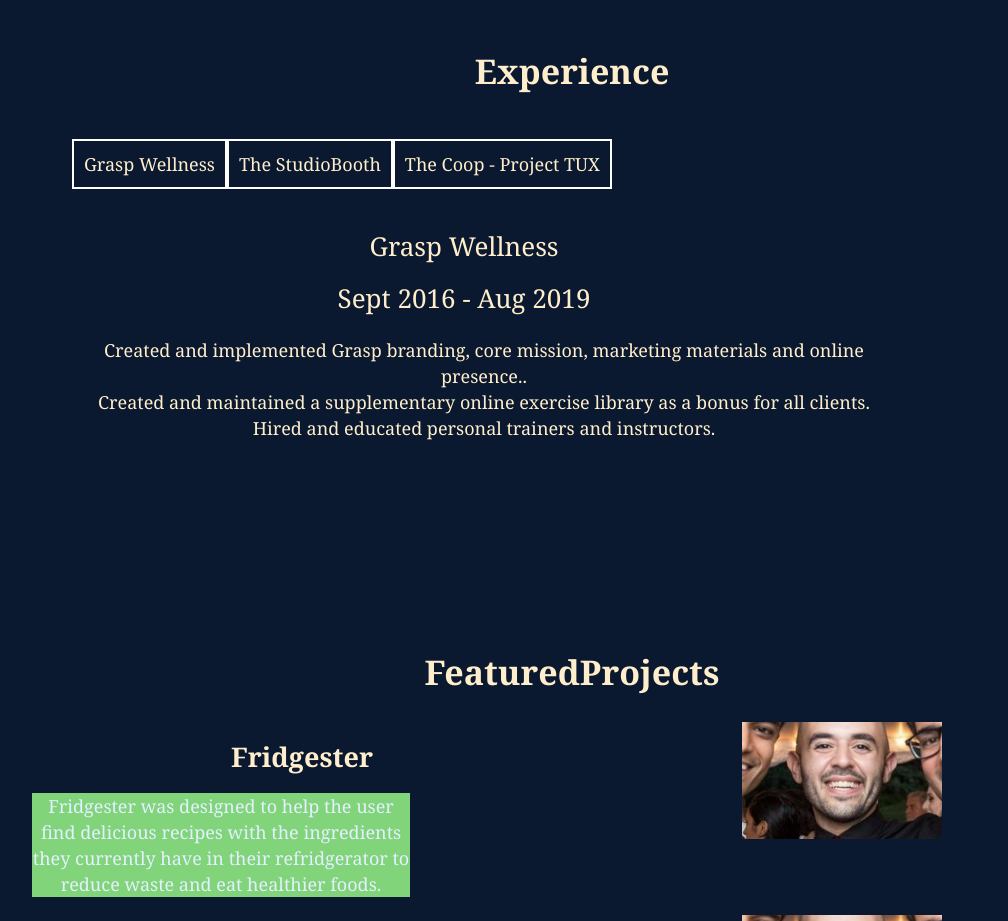
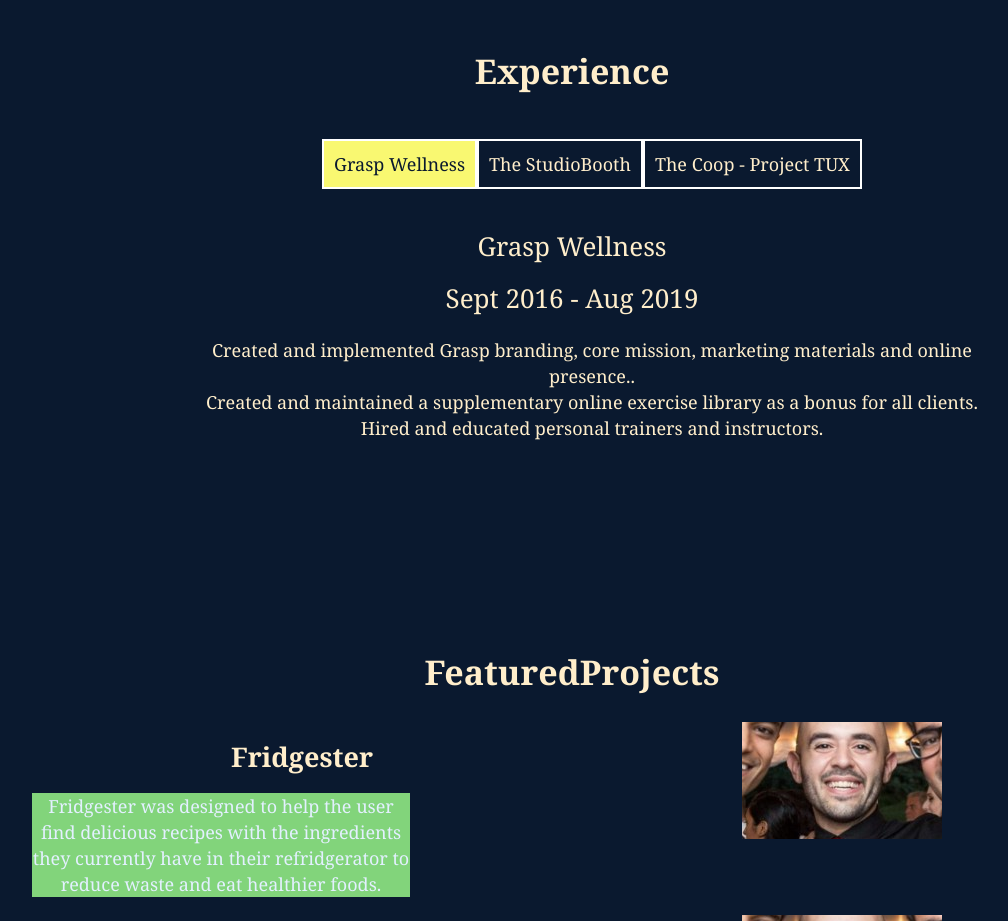
Before and after one commit to dscription/gatsby-portfolio-v1, a Gatsby site: page / in a window 1280 px wide. Shown: the part 1880-2801 px from the top of the page, without its empty margins (68-1076 px from the left). Built offline with nearby package versions, Linux system fonts and the light colour scheme; Gatsby itself is replaced by a stand-in of ours.

Commit message:
refactor featured projects

```diff
--- a/src/components/global.js
+++ b/src/components/global.js
@@ -10,11 +10,10 @@
   box-sizing: border-box;
   overflow-y: scroll;
 }
-body {
+  body {
   margin: 0;
   -webkit-font-smoothing: antialiased;
   -moz-osx-font-smoothing: grayscale;
-  ${'' /* color: hsla(0, 0%, 0%, 0.8); */}
   font-family: georgia, serif;
   font-weight: normal;
   word-wrap: break-word;
@@ -25,6 +24,15 @@
   font-feature-settings: "kern", "liga", "clig", "calt";
 }
 
+  button:hover {
+    background-color: ${props => props.theme.colors.accent};
+    color: ${props => props.theme.colors.background}
+  }
+
+  a:hover {
+    color: ${props => props.theme.colors.accent}
+  }
+
 `
 
 export default GlobalStyle
--- a/src/components/layouts/Featured.js
+++ b/src/components/layouts/Featured.js
@@ -1,46 +1,14 @@
 import React from "react"
-import { useStaticQuery, graphql } from "gatsby"
 import styled from "styled-components"
+import { Heading } from "../utilities"
 import { StaticImage } from "gatsby-plugin-image"
 
-const Featured = () => {
-  const data = useStaticQuery(graphql`
-    query {
-      allMarkdownRemark(filter: { fileAbsolutePath: { regex: "/featured/" } }) {
-        edges {
-          node {
-            frontmatter {
-              title
-              photo
-              github
-              deployed
-              tech
-            }
-            html
-          }
-        }
-      }
-    }
-  `)
-
-  const featuredProjects = data.allMarkdownRemark.edges.filter(
-    ({ node }) => node
-  )
-
-  return (
-    <>
-      {featuredProjects &&
-        featuredProjects.map(({ node }, index) => {
-          const { html, frontmatter } = node
-          const { title, photo, github, deployed, tech } = frontmatter
-
+const Featured = ({title, html}) => {
   return (
     <FeaturedContainer>
       <TextContainer>
         <h2>{title}</h2>
-                <DescriptionContainer
-                  dangerouslySetInnerHTML={{ __html: html }}
-                />
+        <DescriptionContainer dangerouslySetInnerHTML={{ __html: html }} />
         {/* //todo: Add list of project technolgies */}
         {/* //todo: Add link to github and deployed project */}
       </TextContainer>
@@ -53,9 +21,6 @@
         />
       </ImageContainer>
     </FeaturedContainer>
-          )
-        })}
-    </>
   )
 }
 
--- a/src/components/sections/Experience.js
+++ b/src/components/sections/Experience.js
@@ -42,9 +42,13 @@
                 const { title, company, date, accomplishments } = frontmatter
 
                 return (
-                  <li key={index} onClick={() => setJobIndex(index)}>
-                    {company}
-                  </li>
+                  <JobSelector
+                    key={index}
+                    onClick={() => setJobIndex(index)}
+                    selected={jobIndex === index ? true : false}
+                  >
+                    <span>{company}</span>
+                  </JobSelector>
                 )
               })}
           </Jobs>
@@ -63,6 +67,18 @@
   )
 }
 
+const JobSelector = styled.li`
+  background-color: ${props =>
+    props.selected === true ? props.theme.colors.accent : ""};
+  color: ${props =>
+    props.selected === true ? props.theme.colors.background : ""};
+
+  &:hover {
+    background-color: ${props => props.theme.colors.accent};
+    color: ${props => props.theme.colors.background};
+  }
+`
+
 const AccomplishmentContainer = styled.div``
 
 const Accomplishments = styled.ul`
@@ -76,6 +92,9 @@
   flex-direction: column;
   width: 80%;
   justify-content: center;
+  align-items: center;
+  text-align: center;
+  margin: 0px auto;
 `
 const JobsContainer = styled.div`
   display: flex;
@@ -91,6 +110,11 @@
     border: 2px solid white;
     /* add a hover state */
   }
+
+  /* li:hover {
+    background-color: ${props => props.theme.colors.accent};
+    color: ${props => props.theme.colors.background}
+  } */
 `
 
 export default Experience
--- a/src/components/sections/FeaturedProjects.js
+++ b/src/components/sections/FeaturedProjects.js
@@ -1,14 +1,42 @@
 import React from "react"
+import { useStaticQuery, graphql } from "gatsby"
 import Featured from "../layouts/Featured"
-import Section from '../layouts/Section'
+import Section from "../layouts/Section"
 import { Button, Heading, SubHeading, Content } from "../elements"
 
+const FeaturedProjects = () => {
+  const data = useStaticQuery(graphql`
+    query {
+      allMarkdownRemark(filter: { fileAbsolutePath: { regex: "/featured/" } }) {
+        edges {
+          node {
+            frontmatter {
+              title
+              photo
+              github
+              deployed
+              tech
+            }
+            html
+          }
+        }
+      }
+    }
+  `)
 
-const FeaturedProjects = () => {
+  const featuredProjects = data.allMarkdownRemark.edges.filter(
+    ({ node }) => node
+  )
   return (
     <Section>
       <SubHeading>FeaturedProjects</SubHeading>
-      <Featured />
+      {featuredProjects &&
+        featuredProjects.map(({ node }, index) => {
+          const { html, frontmatter } = node
+          const { title, photo, github, deployed, tech } = frontmatter
+
+          return <Featured title={title} html={html} />
+        })}
     </Section>
   )
 }
```
Lines whose indentation alone changed are shown as unchanged.
